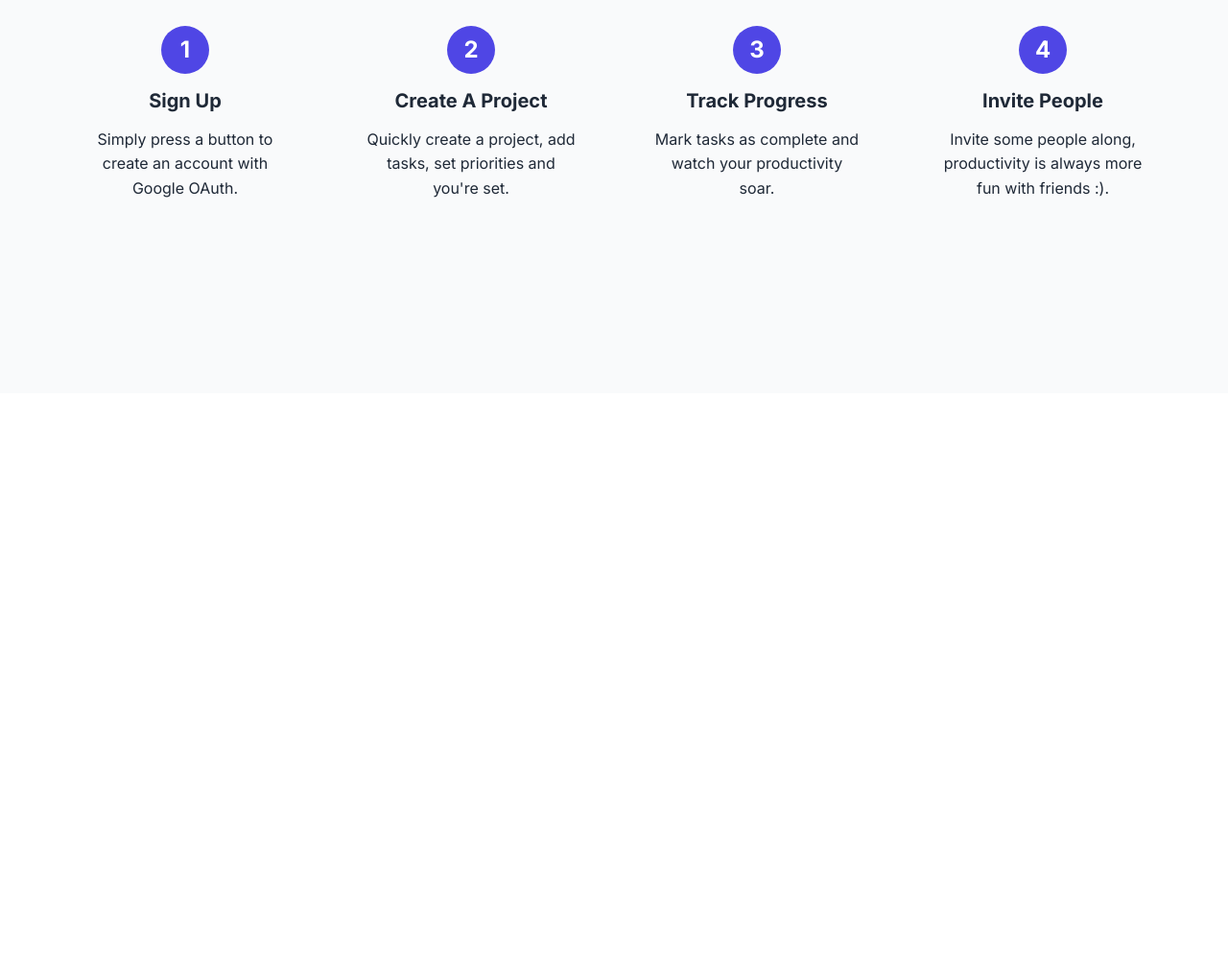
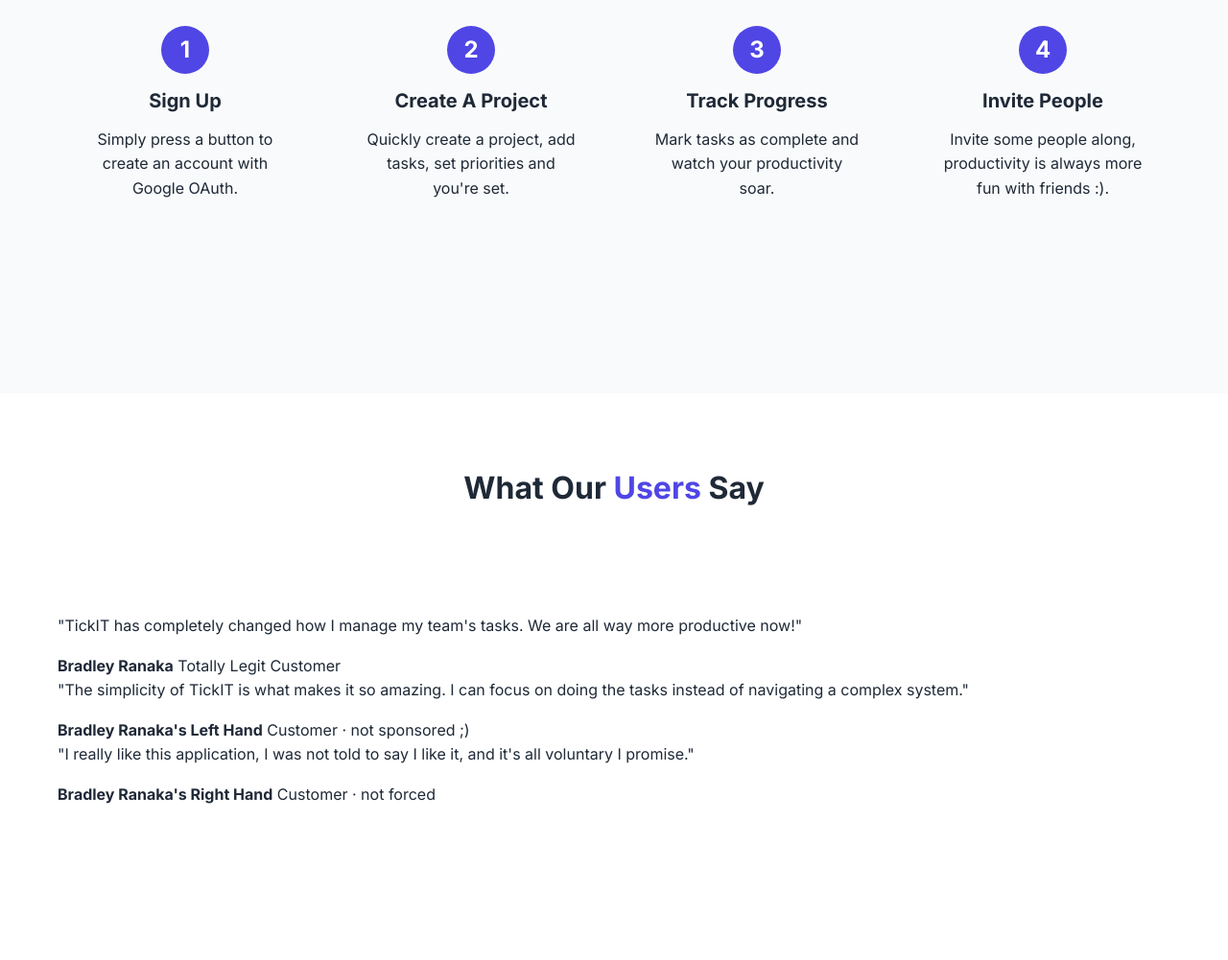
Before and after one commit to BradleyR-BBD/tickit-website, a plain HTML site: page index.html in a window 1280 px wide. Shown: the part 1680-2681 px from the top of the page at 96% size. Before the commit the page ends 2090 px from the top, so only its background shows below. Drawn offline with Linux system fonts and the light colour scheme.

Commit message:
Added testimonials section hehe

```diff
--- a/index.html
+++ b/index.html
@@ -101,6 +101,36 @@
         </section>
       </section>
     </section>
+
+    <section class="testimonials">
+      <section class="container">
+        <h2>What Our <span class="highlight">Users</span> Say</h2>
+        <section class="testimonial-grid">
+          <article class="testimonial-card">
+            <p>"TickIT has completely changed how I manage my team's tasks. We are all way more productive now!"</p>
+            <footer class="testimonial-author">
+              <strong>Bradley Ranaka</strong>
+              <span>Totally Legit Customer</span>
+            </footer>
+          </article>
+          <article class="testimonial-card">
+            <p>"The simplicity of TickIT is what makes it so amazing. I can focus on doing the tasks instead of
+              navigating a complex system."</p>
+            <footer class="testimonial-author">
+              <strong>Bradley Ranaka's Left Hand</strong>
+              <span>Customer &middot; not sponsored ;)</span>
+            </footer>
+          </article>
+          <article class="testimonial-card">
+            <p>"I really like this application, I was not told to say I like it, and it's all voluntary I promise."</p>
+            <footer class="testimonial-author">
+              <strong>Bradley Ranaka's Right Hand</strong>
+              <span>Customer &middot; not forced</span>
+            </footer>
+          </article>
+        </section>
+      </section>
+    </section>
   </main>
 </body>
 </html>
```
